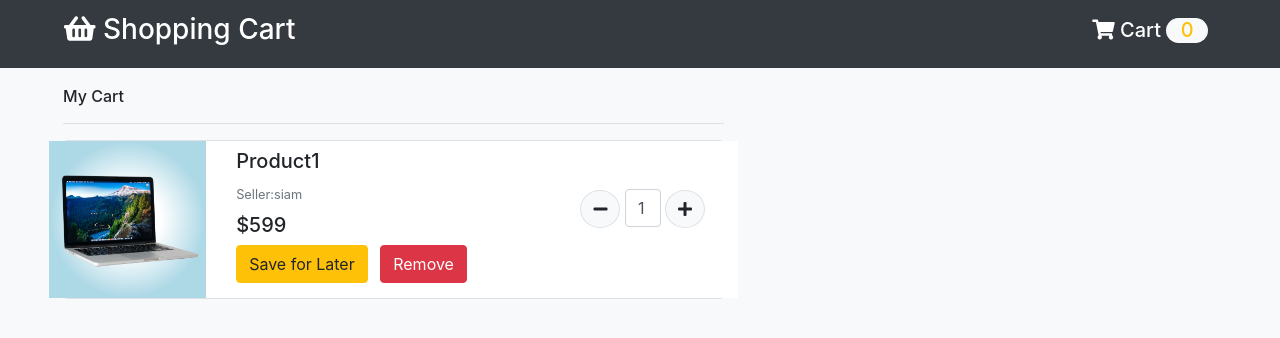
After one commit to siamhossain/shopping-cart, a PHP site: page /cart.php in a window 1280 px wide. The commit adds this page. Shown: the top 338 px of the page. Run offline with PHP 8.4, Linux system fonts and the light colour scheme; some libraries are stand-ins or nearby versions.

Commit message:
Design cart item details

```diff
--- /dev/null
+++ b/cart.php
@@ -0,0 +1,61 @@
+<!DOCTYPE html>
+<html lang="en">
+<head>
+    <meta charset="UTF-8">
+    <meta name="viewport" content="width=device-width, initial-scale=1.0">
+    <meta http-equiv="X-UA-Compatible" content="ie=edge">
+    <title>Cart</title>
+
+
+    <link rel="stylesheet" href="https://cdnjs.cloudflare.com/ajax/libs/font-awesome/5.11.2/css/all.css" integrity="sha256-46qynGAkLSFpVbEBog43gvNhfrOj+BmwXdxFgVK/Kvc=" crossorigin="anonymous" />
+    <link rel="stylesheet" href="https://stackpath.bootstrapcdn.com/bootstrap/4.4.1/css/bootstrap.min.css" integrity="sha384-Vkoo8x4CGsO3+Hhxv8T/Q5PaXtkKtu6ug5TOeNV6gBiFeWPGFN9MuhOf23Q9Ifjh" crossorigin="anonymous">
+    <link rel="stylesheet" href="style.css">
+</head>
+<body class="bg-light">
+
+<?php
+    require_once('php/header.php');
+?>
+
+<div class="container-fluid">
+    <div class="row px-5">
+        <div class="col-md-7">
+            <div class="shopping-cart">
+                <h6>My Cart</h6>
+                <hr>
+
+                <form action="cart.php" method="get" class="cart-items">
+                    <div class="border rounded">
+                        <div class="row bg-white">
+                            <div class="col-md-3 pl-0">
+                                <img src="./upload/product1.png" alt="Image1" class="img-fluid">
+                            </div>
+                            <div class="col-md-6">
+                                <h5 class="pt-2">Product1</h5>
+                                <small class="text-secondary">Seller:siam</small>
+                                <h5 class="pt-2">$599</h5>
+                                <button type="submit" class="btn btn-warning">Save for Later</button>
+                                <button type="submit" class="btn btn-danger mx-2" name="remove">Remove</button>
+                            </div>
+                            <div class="col-md-3 py-5">
+                                <div>
+                                    <button type="button" class="btn bg-light border rounded-circle"><i class="fas fa-minus"></i></button>
+                                    <input type="text" value="1" class="form-control w-25 d-inline">
+                                    <button type="button" class="btn bg-light border rounded-circle"><i class="fas fa-plus"></i></button>
+                                </div>
+                            </div>
+                        </div>
+                    </div>
+                </form>
+            </div>
+        </div>
+        <div class="col-md-5"></div>
+    </div>
+</div>
+
+
+<script src="https://code.jquery.com/jquery-3.4.1.slim.min.js" integrity="sha384-J6qa4849blE2+poT4WnyKhv5vZF5SrPo0iEjwBvKU7imGFAV0wwj1yYfoRSJoZ+n" crossorigin="anonymous"></script>
+<script src="https://cdn.jsdelivr.net/npm/popper.js@1.16.0/dist/umd/popper.min.js" integrity="sha384-Q6E9RHvbIyZFJoft+2mJbHaEWldlvI9IOYy5n3zV9zzTtmI3UksdQRVvoxMfooAo" crossorigin="anonymous"></script>
+<script src="https://stackpath.bootstrapcdn.com/bootstrap/4.4.1/js/bootstrap.min.js" integrity="sha384-wfSDF2E50Y2D1uUdj0O3uMBJnjuUD4Ih7YwaYd1iqfktj0Uod8GCExl3Og8ifwB6" crossorigin="anonymous"></script>
+</body>
+</html>
--- a/style.css
+++ b/style.css
@@ -15,3 +15,6 @@ img{
     padding: 0 0.9rem 0.1rem 0.9rem;
     border-radius: 3rem;
 }
+.shopping-cart{
+    padding: 3% 0%;
+}
```
